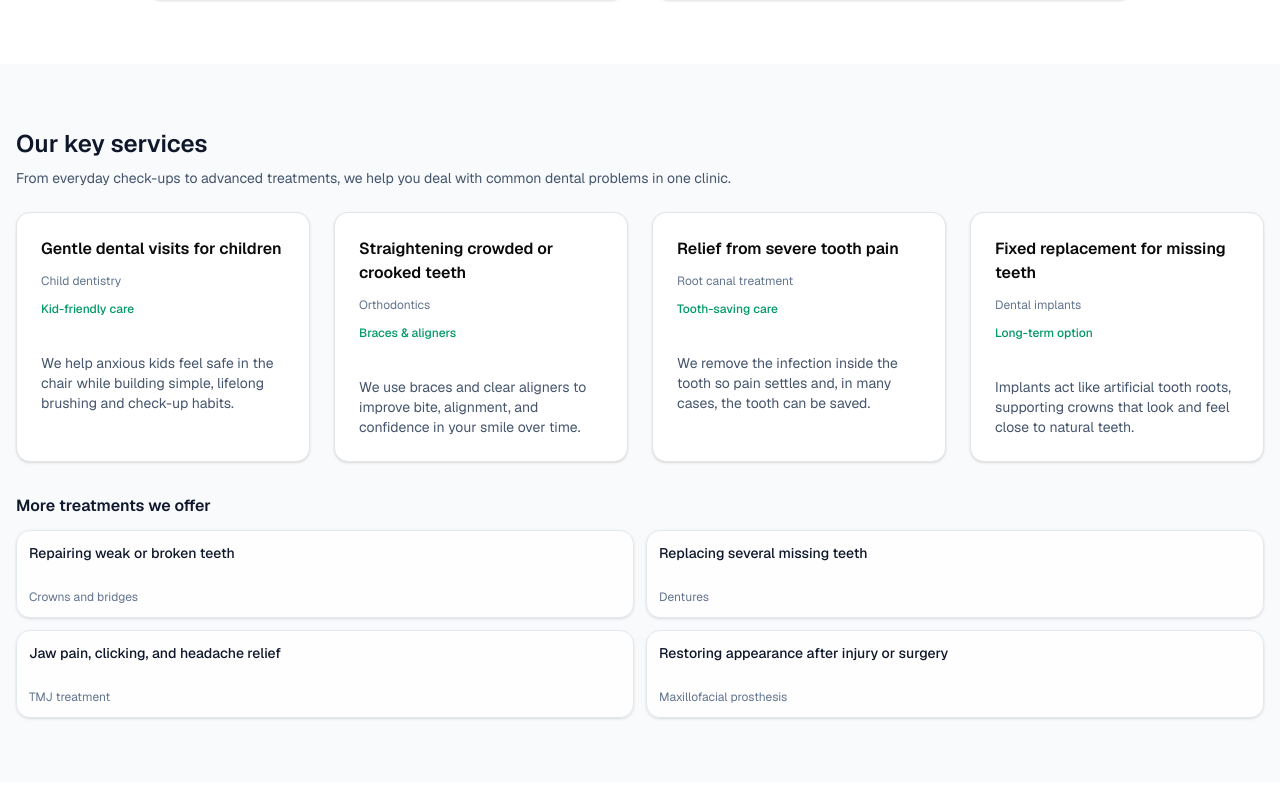
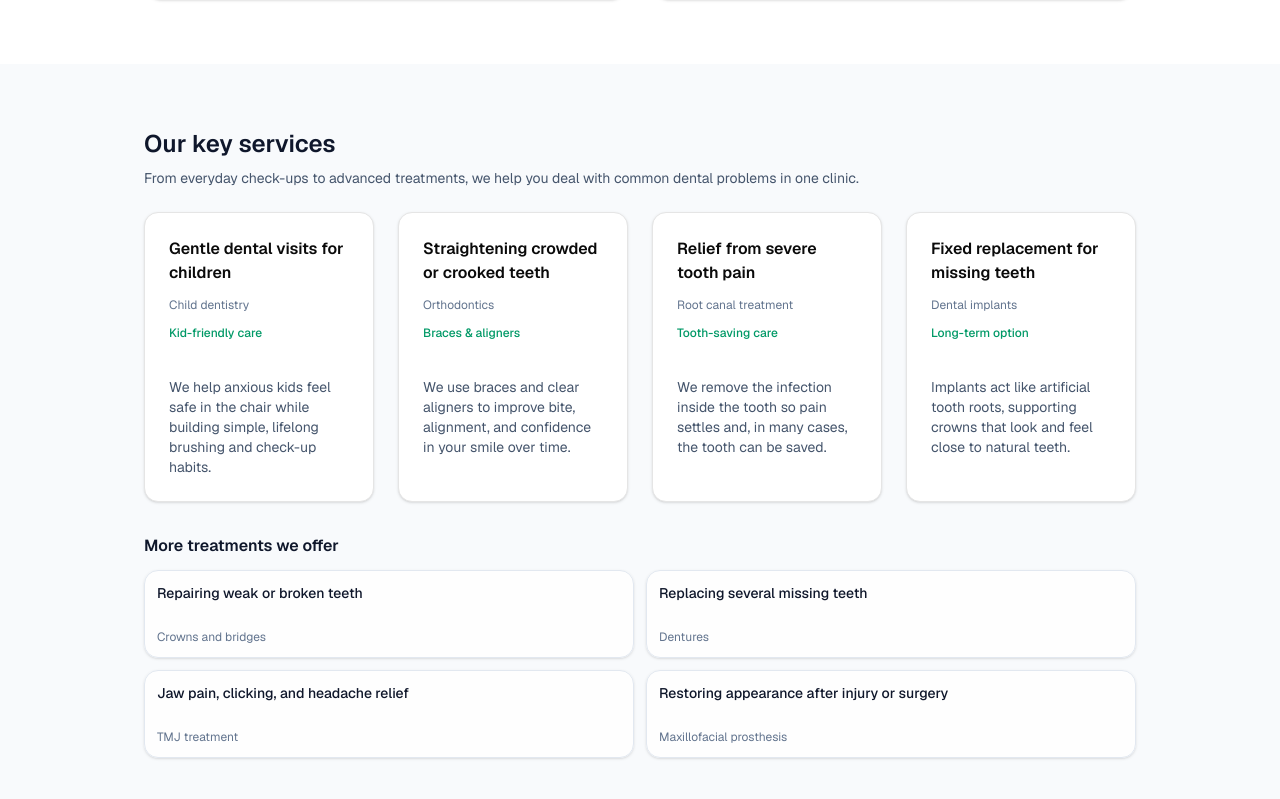
Before and after one commit to fooorrrceee/rr-dental-flip, a Next.js app in the folder landing-course/: page / in a window 1280 px wide. Shown: the part 1041-1840 px from the top of the page. Built offline with nearby package versions, Linux system fonts and the light colour scheme.

Commit message:
delete SectionContent and apply its functionality inside Section.tsx as  a prop

```diff
--- a/landing-course/app/components/Section.tsx
+++ b/landing-course/app/components/Section.tsx
@@ -35,7 +35,7 @@ export function Section({
       className={`${bgClass} ${pyClass} scroll-mt-16`}
       aria-labelledby={ariaLabelledBy}
     >
-      <div className="mx-auto ${maxWidthClasses[maxWidth]} px-4">
+      <div className={`mx-auto ${maxWidthClasses[maxWidth]} px-4`}>
         {children}
       </div>
     </section>
```
